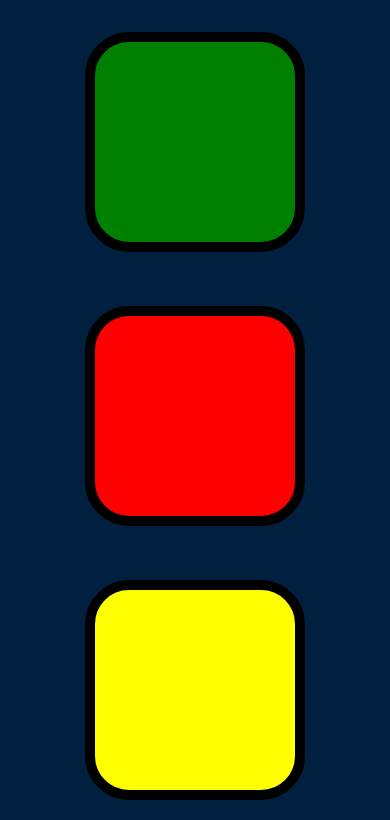
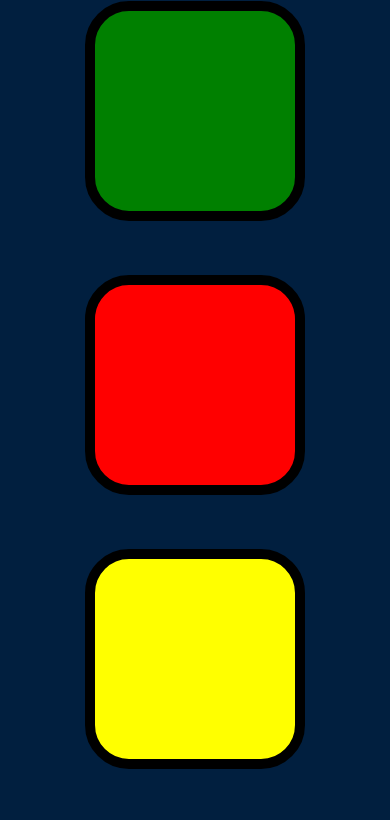
Before and after one commit to dishantdudhat/Simon, a plain HTML site: page index.html in a window 390 px wide. Shown: the part 195-1015 px from the top of the page. Drawn offline with nearby package versions, Linux system fonts and the light colour scheme.

Commit message:
Update styles.css

```diff
--- a/styles.css
+++ b/styles.css
@@ -8,11 +8,6 @@ body {
   font-size: 3rem;
   margin: 2% 5% 5%;
   color: #FEF2BF;
-}
-@media (max-width:900px) {
-  body{
-    margin-top: 10%;
-  }
 }
 .container {
   display: block;
```
